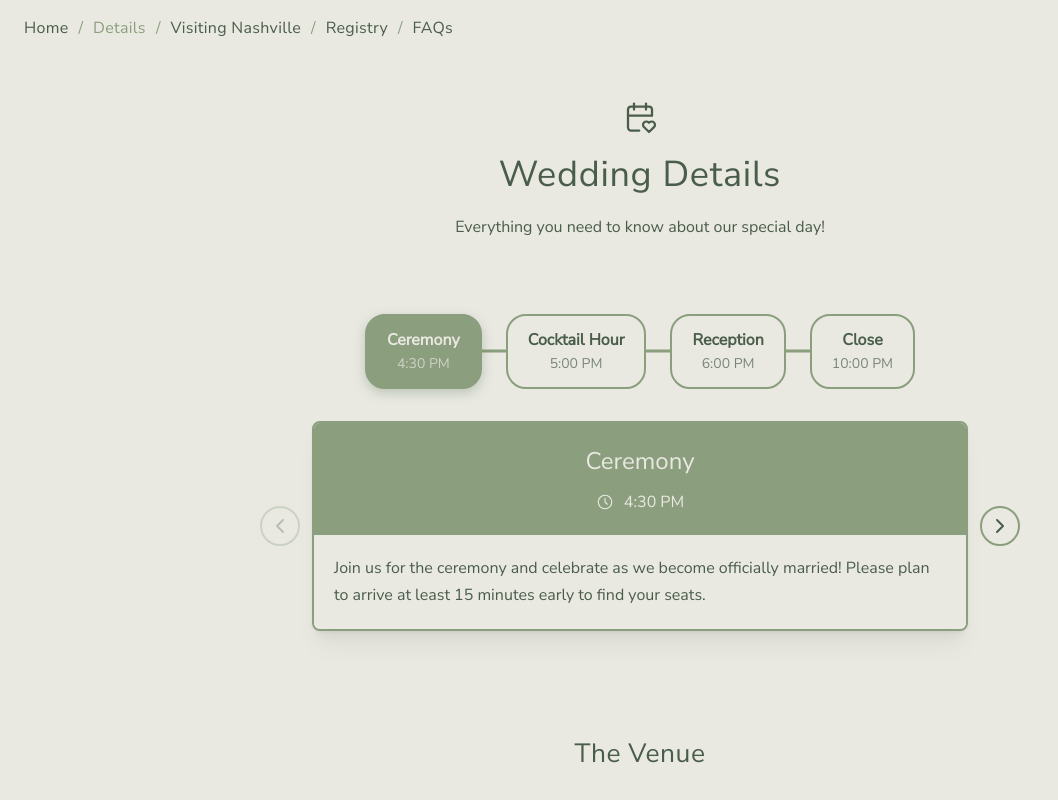
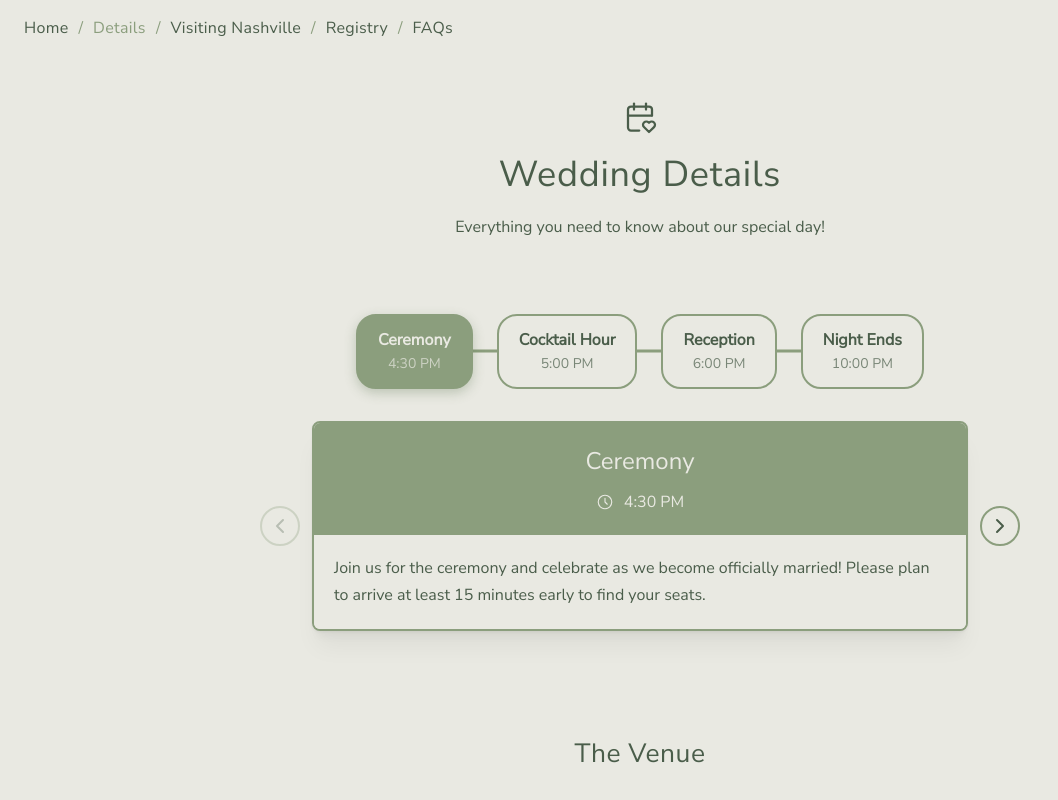
Before and after one commit to BenStormer/Wedding-Website, a React (Vite) app in the folder frontend/: page /details in a window 1280 px wide. Shown: the top 800 px of the page, without its empty margins (0-1058 px from the left). Built offline with nearby package versions, Linux system fonts and the light colour scheme; no server answers.

Commit message:
Fix naming of timeline events

```diff
--- a/frontend/src/pages/Details.tsx
+++ b/frontend/src/pages/Details.tsx
@@ -28,7 +28,7 @@ const weddingEvents: TimelineEvent[] = [
       'Let the celebration begin! Join us for dinner, drinks, and dancing. We hope you are prepared to party!',
   },
   {
-    title: 'Close',
+    title: 'Night Ends',
     time: '10:00 PM',
     description:
       'The reception will wrap up at 10:00 PM. Thank you so much for celebrating with us on our special day!',
```
